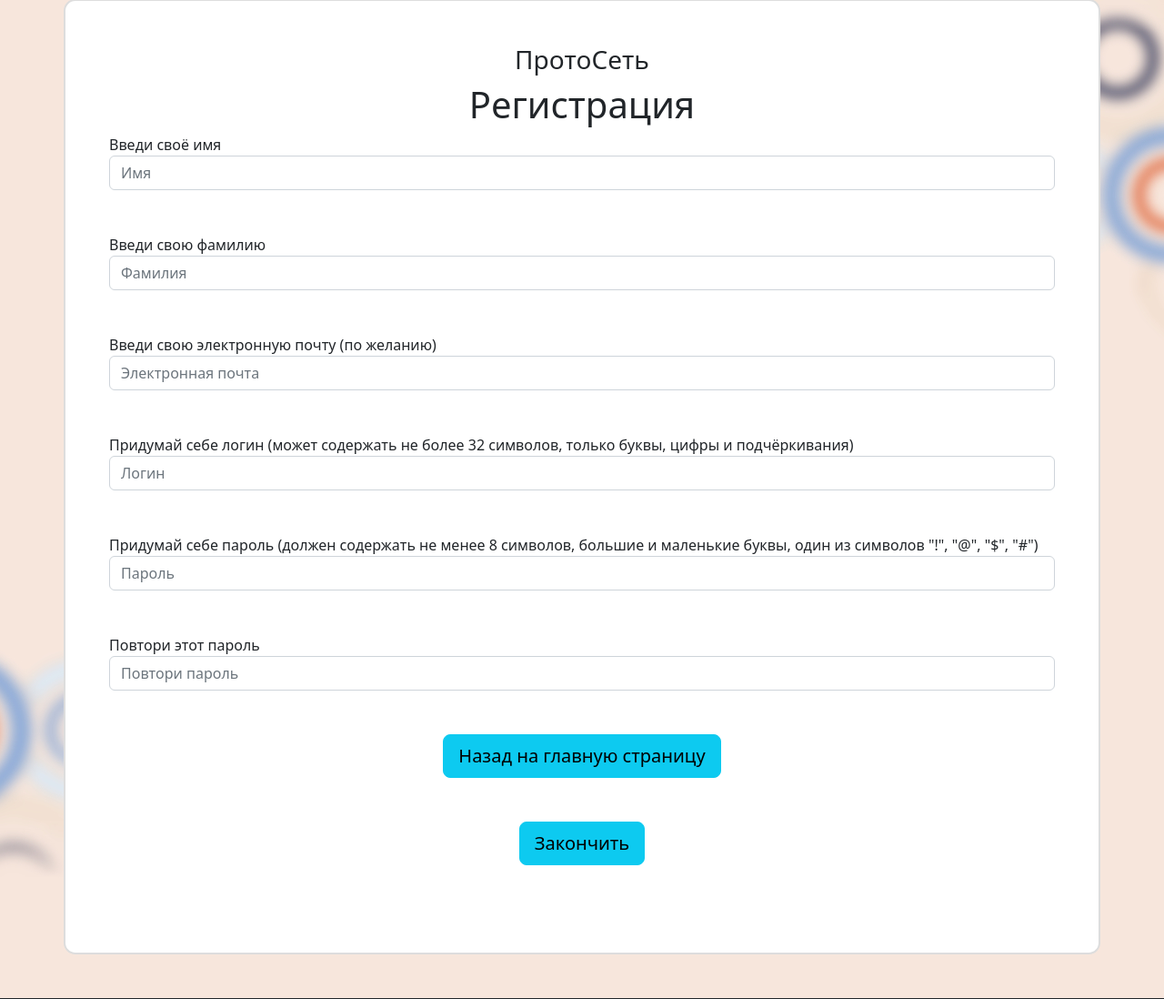
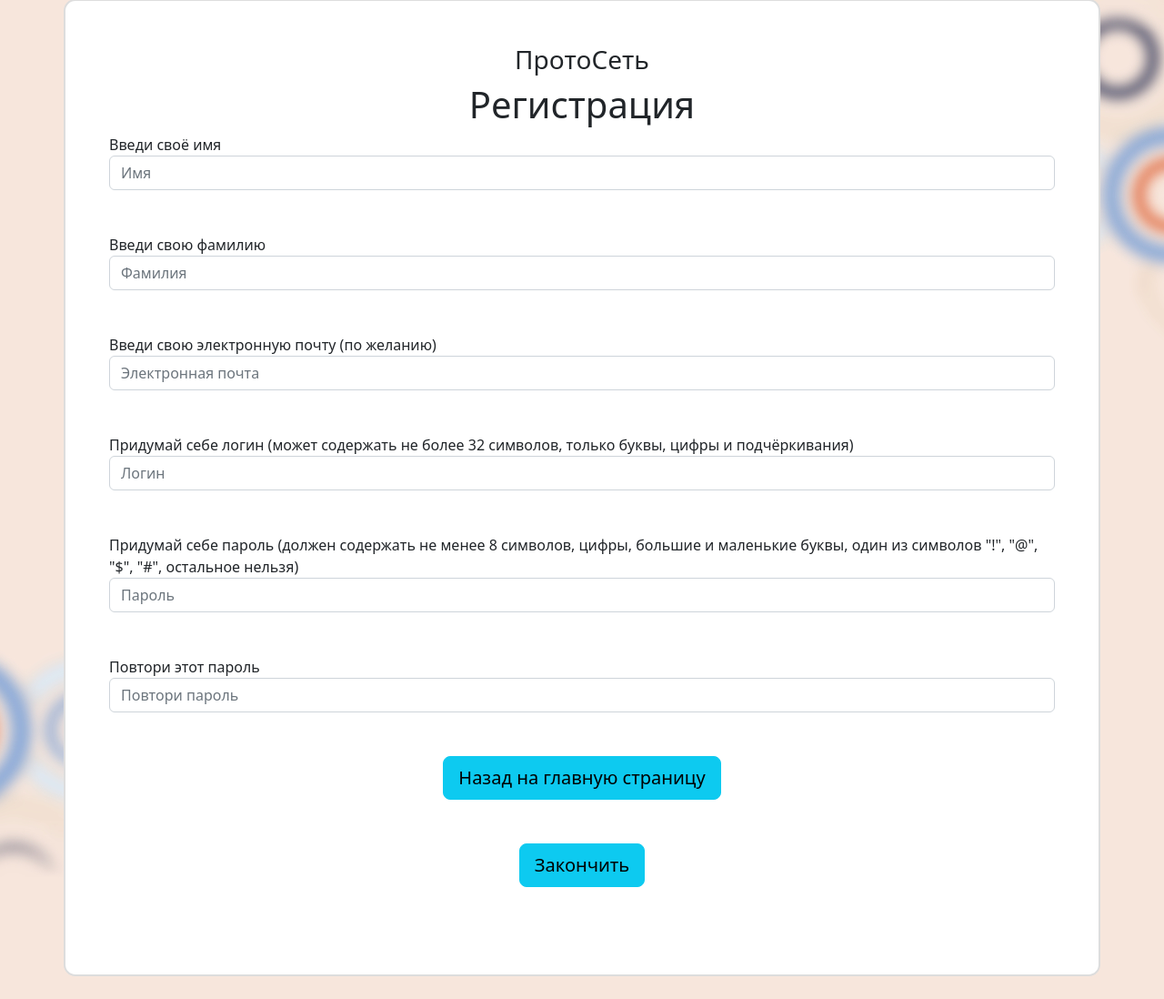
Before and after one commit to Shadow318193/ProtoNetwork, a Flask app: page /signup in a window 1280 px wide. Shown: the part 49-1147 px from the top of the page at 91% size. Run offline with Flask 2, Linux system fonts and the light colour scheme.

Commit message:
Update signup.html

```diff
--- a/templates/signup.html
+++ b/templates/signup.html
@@ -23,7 +23,7 @@
             <input class="form-control" id="login" name="login" placeholder="Логин">
         </div>
         <div class="form-group mb-5">
-            <label for="password">Придумай себе пароль (должен содержать не менее 8 символов, большие и маленькие буквы, один из символов "!", "@", "$", "#")</label>
+            <label for="password">Придумай себе пароль (должен содержать не менее 8 символов, цифры, большие и маленькие буквы, один из символов "!", "@", "$", "#", остальное нельзя)</label>
             <input type="password" class="form-control" id="password" name="password" placeholder="Пароль">
         </div>
         <div class="form-group mb-5">
```
